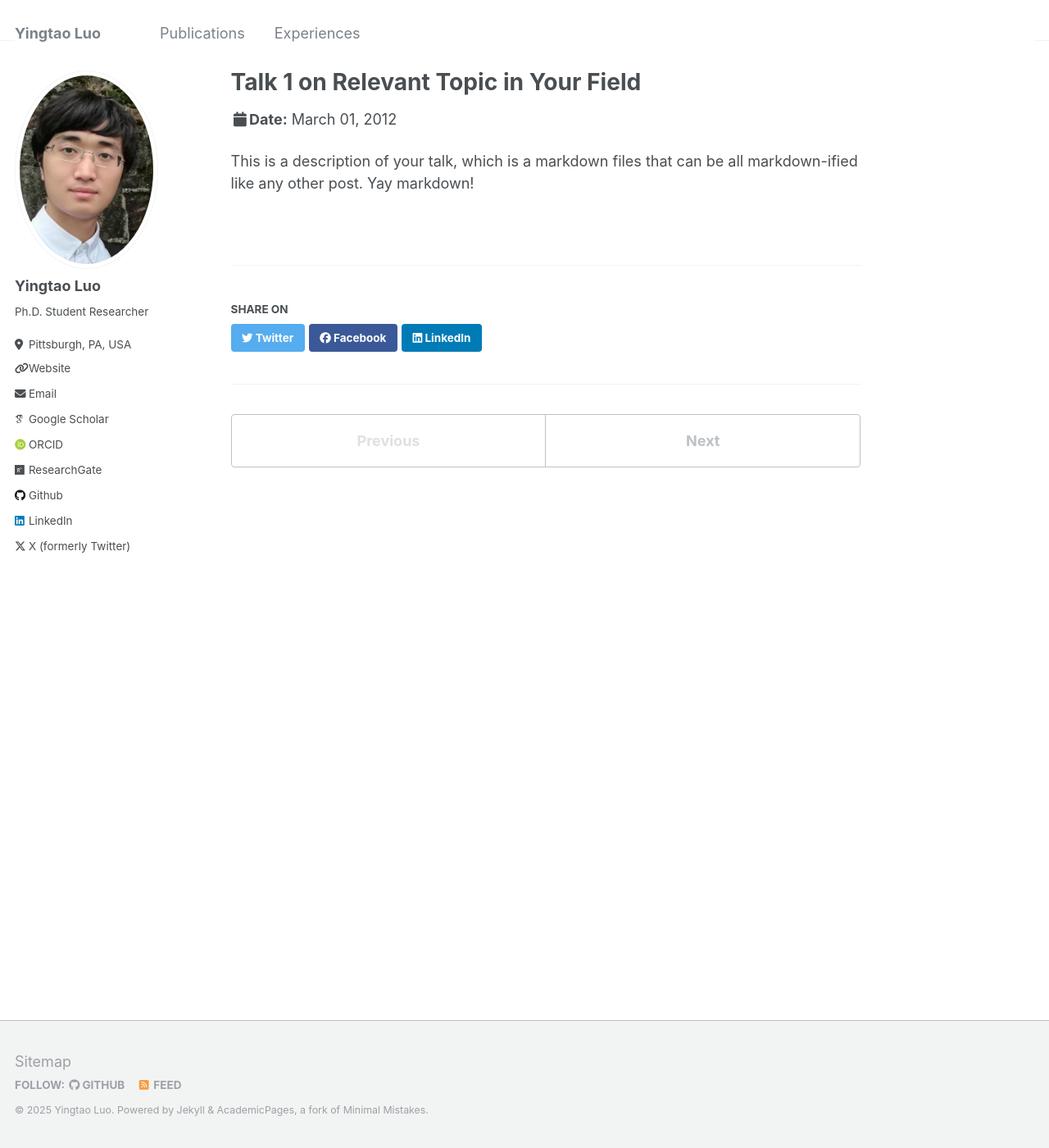
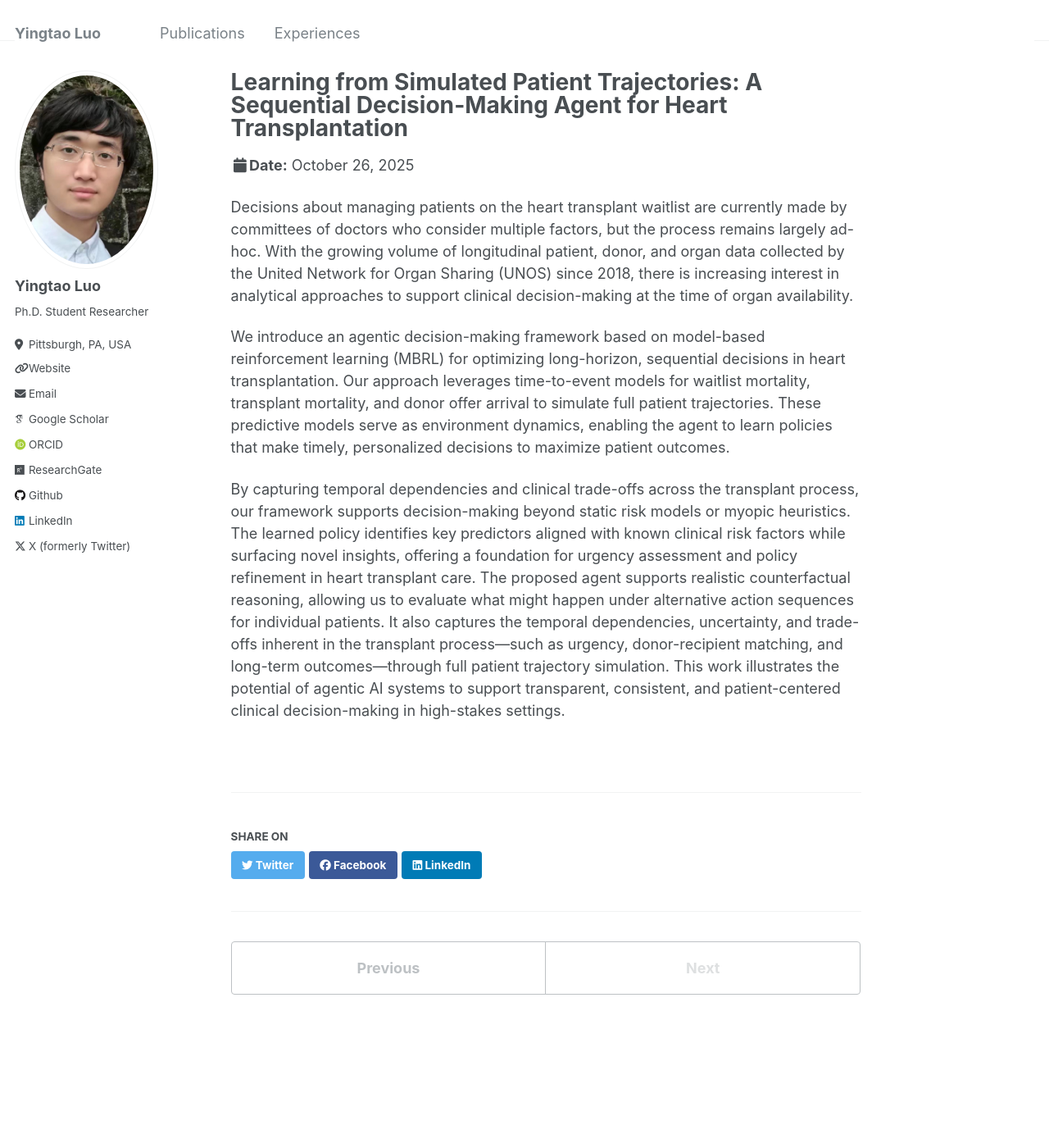
Before and after one commit to yingtaoluo/yingtaoluo.github.io, a Jekyll site: the page built from _talks/2012-03-01-talk-1.md, in a window 1280 px wide and 1400 px high. Shown: the whole window at 82% size. Built offline with Jekyll 4.4.1, drawn with Linux system fonts in a browser that asks for light colours; some web fonts are replaced.

Commit message:
Update 2012-03-01-talk-1.md

```diff
--- a/_talks/2012-03-01-talk-1.md
+++ b/_talks/2012-03-01-talk-1.md
@@ -1,11 +1,15 @@
 ---
-title: "Talk 1 on Relevant Topic in Your Field"
+title: "Learning from Simulated Patient Trajectories: A Sequential Decision-Making Agent for Heart Transplantation"
 collection: talks
-type: "Talk"
+type: "Invited Talk"
 permalink: /talks/2012-03-01-talk-1
-venue: "UC San Francisco, Department of Testing"
-date: 2012-03-01
-location: "San Francisco, California"
+venue: "INFORMS Annual Meeting 2025"
+date: 2025-10-26
+location: "Atlanta, GA, USA"
 ---
 
-This is a description of your talk, which is a markdown files that can be all markdown-ified like any other post. Yay markdown!
+Decisions about managing patients on the heart transplant waitlist are currently made by committees of doctors who consider multiple factors, but the process remains largely ad-hoc. With the growing volume of longitudinal patient, donor, and organ data collected by the United Network for Organ Sharing (UNOS) since 2018, there is increasing interest in analytical approaches to support clinical decision-making at the time of organ availability.
+
+We introduce an agentic decision-making framework based on model-based reinforcement learning (MBRL) for optimizing long-horizon, sequential decisions in heart transplantation. Our approach leverages time-to-event models for waitlist mortality, transplant mortality, and donor offer arrival to simulate full patient trajectories. These predictive models serve as environment dynamics, enabling the agent to learn policies that make timely, personalized decisions to maximize patient outcomes.
+
+By capturing temporal dependencies and clinical trade-offs across the transplant process, our framework supports decision-making beyond static risk models or myopic heuristics. The learned policy identifies key predictors aligned with known clinical risk factors while surfacing novel insights, offering a foundation for urgency assessment and policy refinement in heart transplant care. The proposed agent supports realistic counterfactual reasoning, allowing us to evaluate what might happen under alternative action sequences for individual patients. It also captures the temporal dependencies, uncertainty, and trade-offs inherent in the transplant process—such as urgency, donor-recipient matching, and long-term outcomes—through full patient trajectory simulation. This work illustrates the potential of agentic AI systems to support transparent, consistent, and patient-centered clinical decision-making in high-stakes settings.
```
